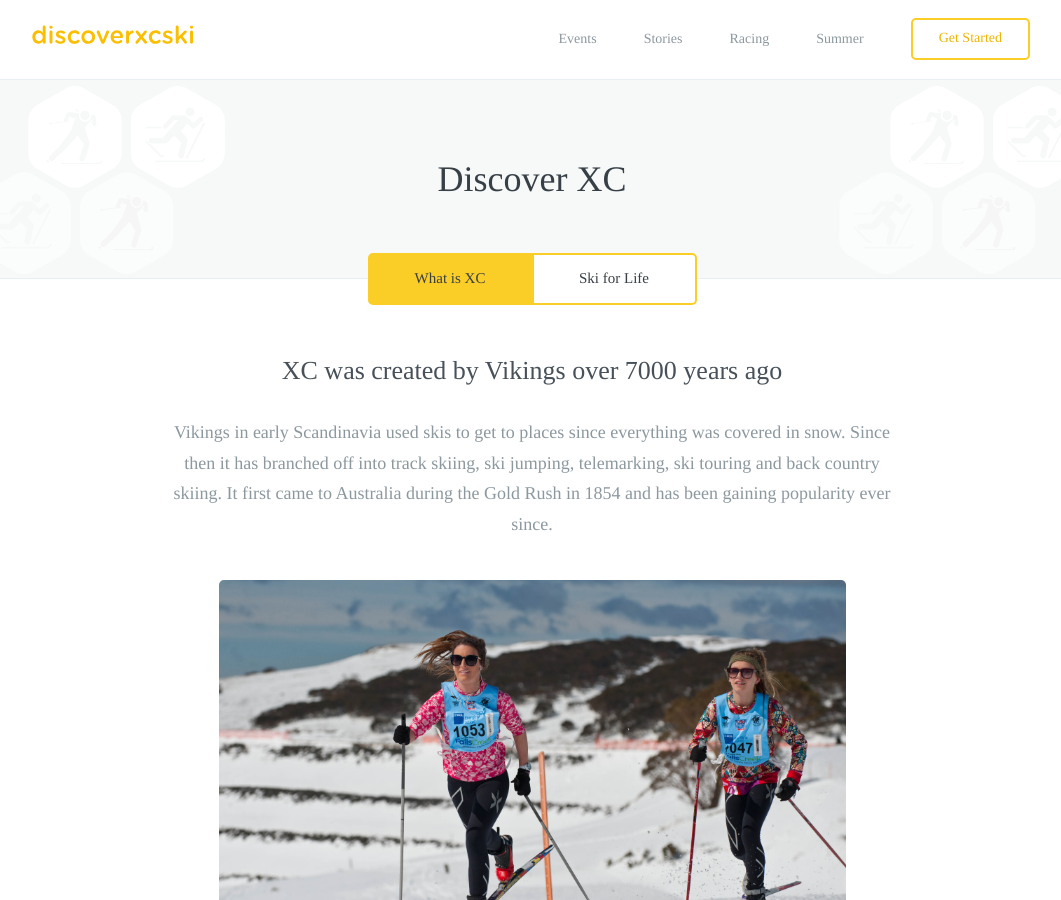
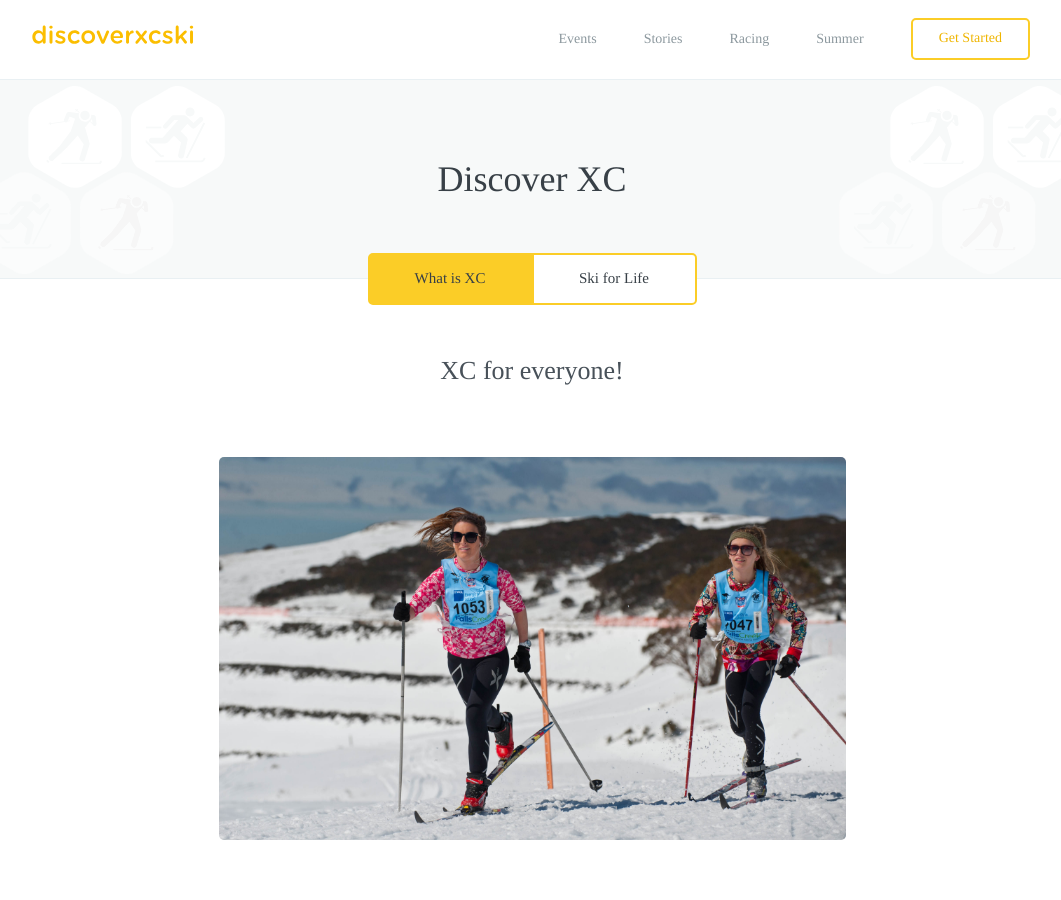
Before and after one commit to robcatto/robcatto.github.io, a Jekyll site: the page built from discoverxc/index.html, in a window 1280 px wide and 900 px high. Shown: the whole window, without its empty margins (108-1169 px from the left). Built offline with Jekyll 4.4.1, drawn with Linux system fonts in a browser that asks for light colours; some web fonts are replaced; Markdown is read by kramdown in place of the engine named in the settings.

Commit message:
Update index.html

```diff
--- a/discoverxc/index.html
+++ b/discoverxc/index.html
@@ -45,8 +45,8 @@ layout: default
       <div class="content">
         <div id="content1">
         <section class="mobile_section">
-                <h3>XC was created by Vikings over 7000 years ago</h3>
-                <p>Vikings in early Scandinavia used skis to get to places since everything was covered in snow. Since then it has branched off into track skiing, ski jumping, telemarking, ski touring and back country skiing. It first came to Australia during the Gold Rush in 1854 and has been gaining popularity ever since.
+                <h3>XC for everyone!</h3>
+                <p>
                 </p>
                 <div class="one">
                 <div class="onelarge centered" style="
```
